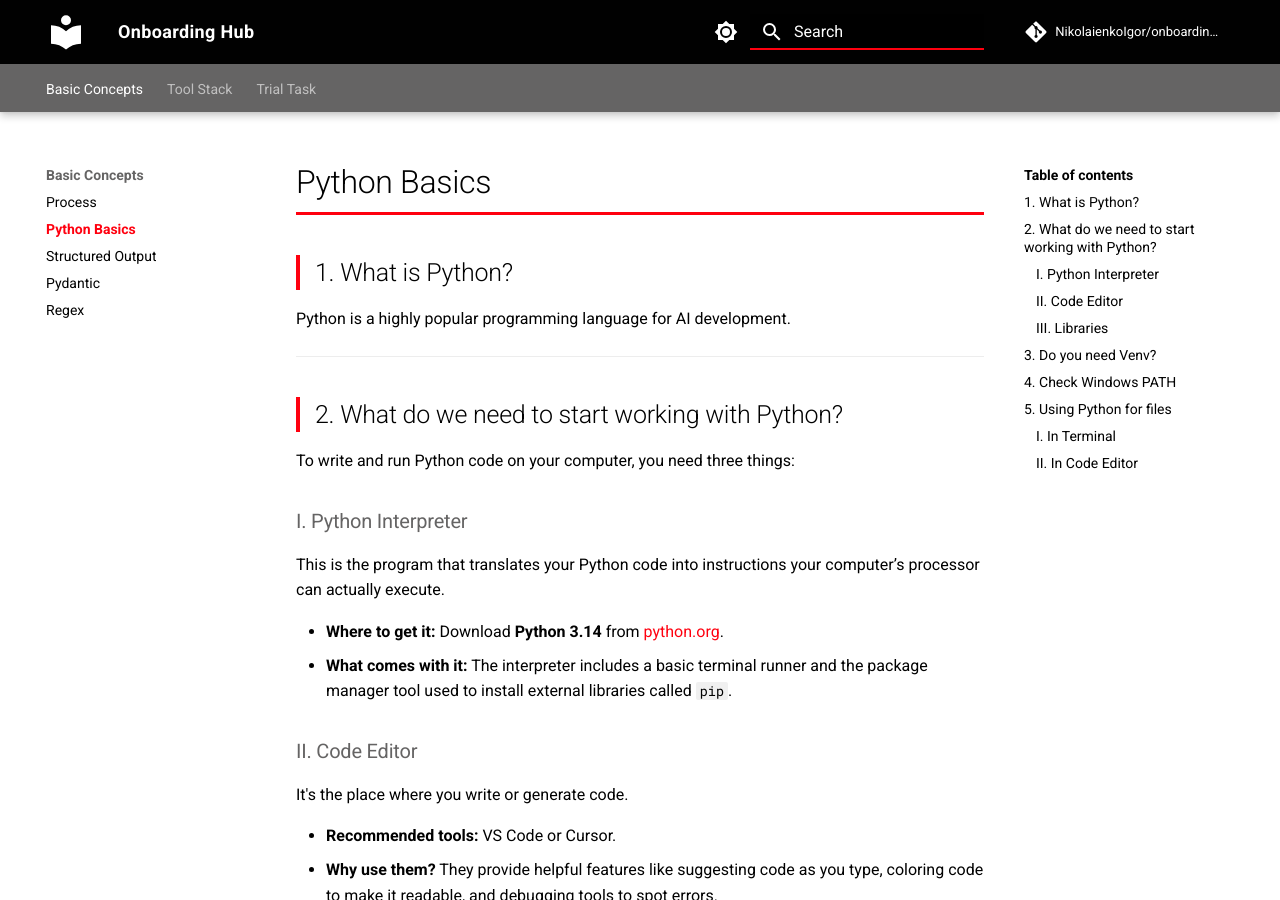
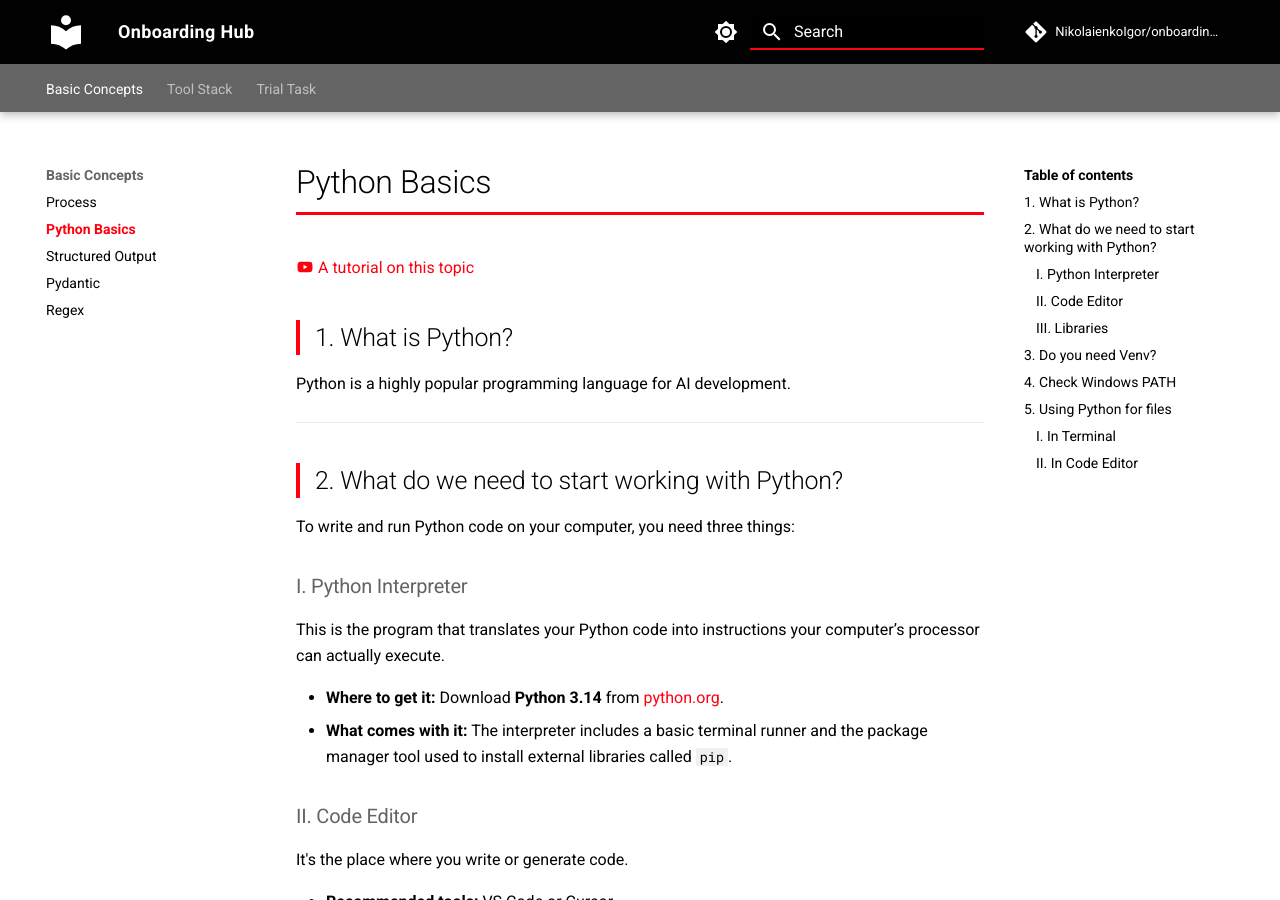
Before and after one commit to NikolaienkoIgor/onboarding_repo, an MkDocs documentation site: the page built from docs/development/python-basics.md, in a window 1280 px wide and 900 px high. Built offline with MkDocs 1.6.1 and Material for MkDocs 9.7.7, drawn with Linux system fonts in a browser that asks for light colours; comment, search, counter and statistics services are not loaded.

Commit message:
Update python-basics.md

```diff
--- a/docs/development/python-basics.md
+++ b/docs/development/python-basics.md
@@ -1,4 +1,5 @@
 # Python Basics
+[:material-youtube: A tutorial on this topic](https://www.youtube.com/watch?v=mP0H_vOweBY&t=2s)
 
 ## 1. What is Python?
 
```
